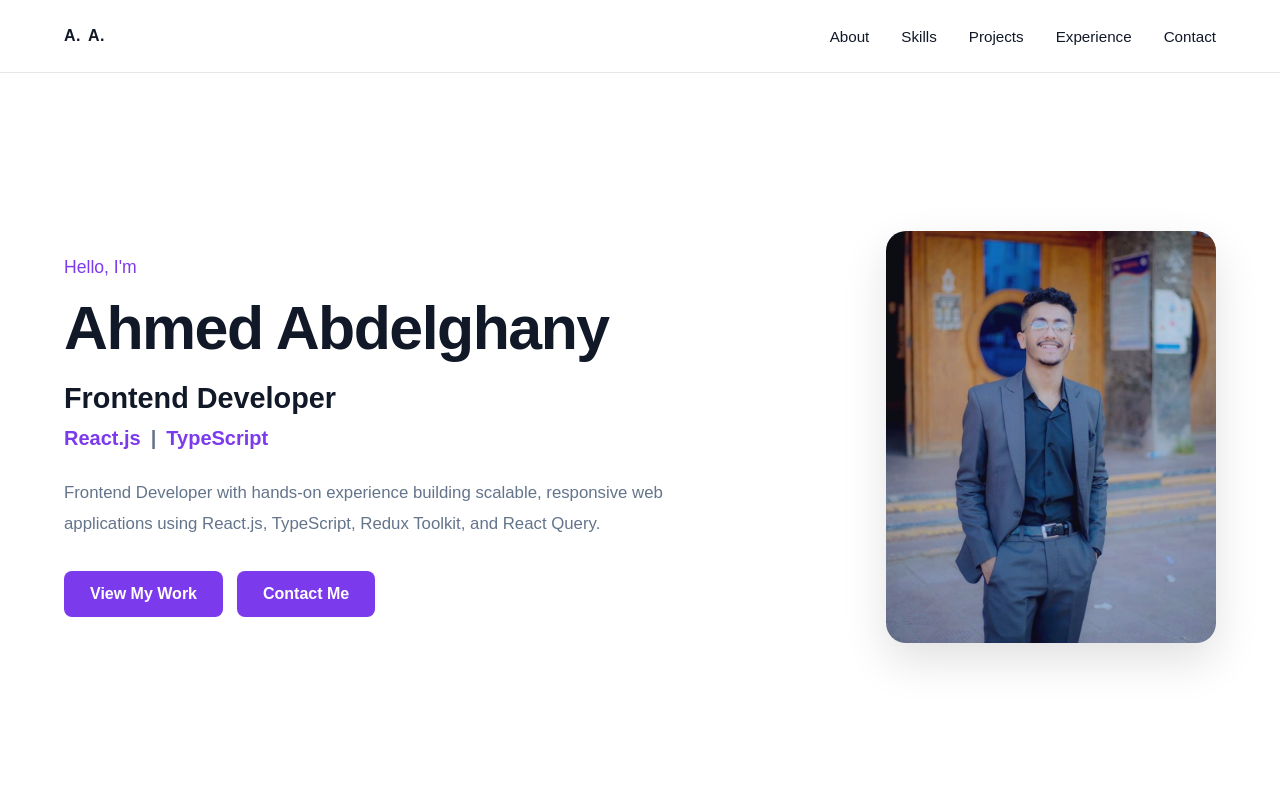
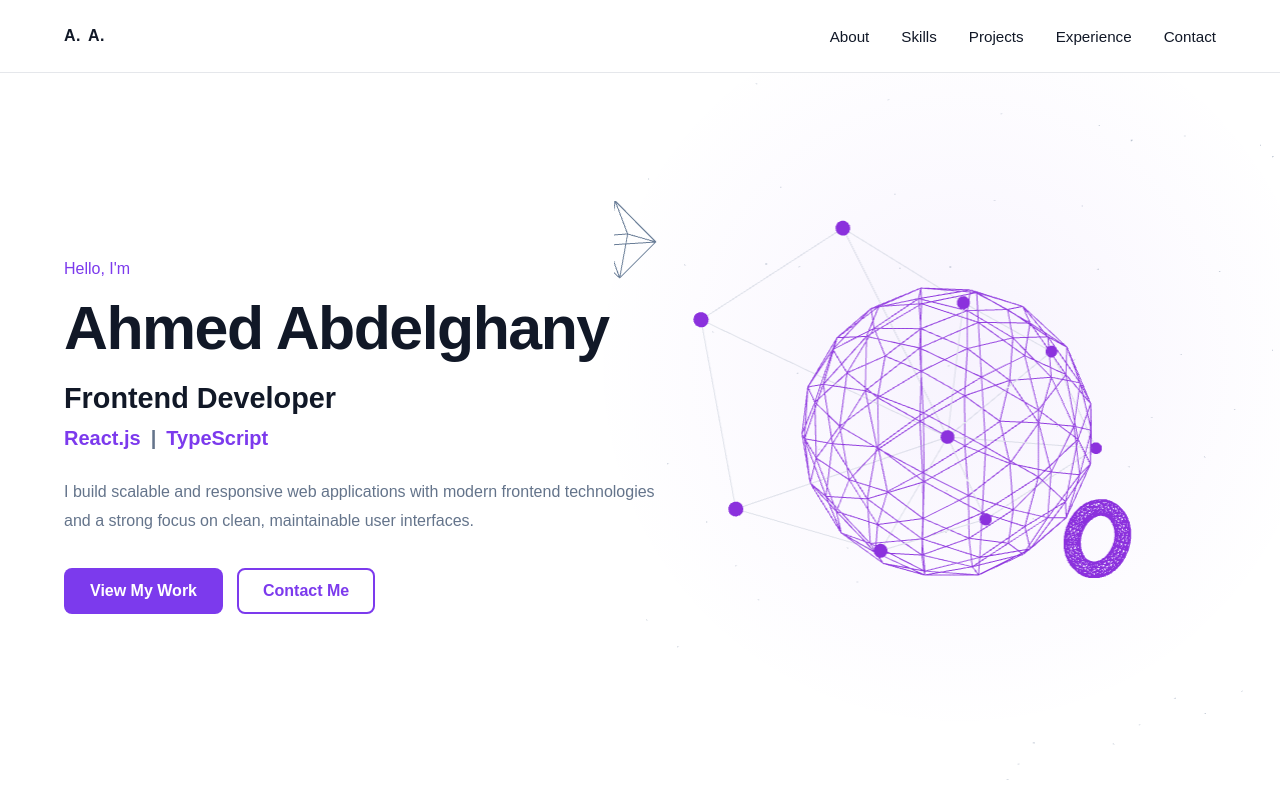
Before and after one commit to Ahmedabdelghany11/portfolio_, a React (Vite) app: page / in a window 1280 px wide. Shown: the top 800 px of the page. Built offline with nearby package versions, Linux system fonts and the light colour scheme.

Commit message:
finish the hero section

```diff
--- a/package.json
+++ b/package.json
@@ -13,9 +13,12 @@
     "@fortawesome/fontawesome-svg-core": "^7.3.1",
     "@fortawesome/free-brands-svg-icons": "^7.3.1",
     "@fortawesome/react-fontawesome": "^3.5.0",
+    "@react-three/drei": "^10.7.8",
+    "@react-three/fiber": "^9.7.0",
     "react": "^19.2.8",
     "react-dom": "^19.2.8",
-    "sass": "^1.102.0"
+    "sass": "^1.102.0",
+    "three": "^0.185.1"
   },
   "devDependencies": {
     "@eslint/js": "^10.0.1",
--- a/src/assets/styles/main.scss
+++ b/src/assets/styles/main.scss
@@ -1,6 +1,8 @@
 @use "./reset";
 
 @use "../../sections/Hero/hero";
+
+@use "../../components/HeroScene/hero-scene";
 
 @use "../../components/Button/button";
 
--- /dev/null
+++ b/src/components/HeroScene/HeroScene.jsx
@@ -0,0 +1,265 @@
+import { useMemo, useRef } from "react";
+import * as THREE from "three";
+import { Canvas, useFrame } from "@react-three/fiber";
+import { Float } from "@react-three/drei";
+
+import "./_hero-scene.scss";
+
+function Network() {
+  const groupRef = useRef(null);
+
+  const nodes = useMemo(
+    () => [
+      [-1.8, 0.9, -0.5],
+      [-0.8, 1.6, -0.2],
+      [0.4, 1.1, -0.4],
+      [1.5, 0.7, -0.6],
+      [1.8, -0.2, -0.3],
+      [0.7, -0.8, -0.5],
+      [-0.5, -0.9, -0.2],
+      [-1.6, -0.5, -0.4],
+      [0, 0, 0],
+    ],
+    []
+  );
+
+  const connections = useMemo(() => {
+    const lines = [];
+
+    const pairs = [
+      [0, 1],
+      [1, 2],
+      [2, 3],
+      [3, 4],
+      [4, 5],
+      [5, 6],
+      [6, 7],
+      [7, 0],
+      [0, 8],
+      [1, 8],
+      [2, 8],
+      [3, 8],
+      [4, 8],
+      [5, 8],
+      [6, 8],
+      [7, 8],
+    ];
+
+    pairs.forEach(([start, end]) => {
+      const startPoint = new THREE.Vector3(...nodes[start]);
+      const endPoint = new THREE.Vector3(...nodes[end]);
+
+      lines.push([startPoint, endPoint]);
+    });
+
+    return lines;
+  }, [nodes]);
+
+  useFrame((state) => {
+    if (!groupRef.current) return;
+
+    const time = state.clock.elapsedTime;
+
+    groupRef.current.rotation.y = time * 0.08;
+
+    groupRef.current.rotation.x =
+      Math.sin(time * 0.25) * 0.08;
+
+    groupRef.current.position.x =
+      state.pointer.x * 0.12;
+
+    groupRef.current.position.y =
+      state.pointer.y * 0.08;
+  });
+
+  return (
+    <group ref={groupRef}>
+      {/* Central geometry */}
+      <Float
+        speed={1.2}
+        rotationIntensity={0.35}
+        floatIntensity={0.4}
+      >
+        <mesh>
+          <icosahedronGeometry args={[1.15, 2]} />
+
+          <meshBasicMaterial
+            color="#7c3aed"
+            wireframe
+            transparent
+            opacity={0.75}
+          />
+        </mesh>
+      </Float>
+
+      {/* Nodes */}
+      {nodes.map((position, index) => (
+        <mesh
+          key={index}
+          position={position}
+        >
+          <sphereGeometry args={[0.055, 12, 12]} />
+
+          <meshBasicMaterial color="#7c3aed" />
+        </mesh>
+      ))}
+
+      {/* Connections */}
+      {connections.map(([start, end], index) => {
+        const points = [start, end];
+
+        const geometry =
+          new THREE.BufferGeometry().setFromPoints(points);
+
+        return (
+          <line
+            key={index}
+            geometry={geometry}
+          >
+            <lineBasicMaterial
+              color="#94a3b8"
+              transparent
+              opacity={0.35}
+            />
+          </line>
+        );
+      })}
+
+      {/* Floating octahedron */}
+      <Float
+        speed={1.6}
+        rotationIntensity={0.5}
+        floatIntensity={0.7}
+      >
+        <mesh position={[-2.2, 1.5, -1]}>
+          <octahedronGeometry args={[0.28, 0]} />
+
+          <meshBasicMaterial
+            color="#64748b"
+            wireframe
+          />
+        </mesh>
+      </Float>
+
+      {/* Floating torus */}
+      <Float
+        speed={1.4}
+        rotationIntensity={0.45}
+        floatIntensity={0.6}
+      >
+        <mesh position={[2.2, -1.1, -0.8]}>
+          <torusGeometry
+            args={[0.32, 0.08, 12, 32]}
+          />
+
+          <meshBasicMaterial
+            color="#7c3aed"
+            wireframe
+          />
+        </mesh>
+      </Float>
+    </group>
+  );
+}
+
+function BackgroundParticles() {
+  const pointsRef = useRef(null);
+
+  /*
+   * Deterministic particle positions.
+   *
+   * We intentionally don't use Math.random()
+   * because React Compiler considers it an impure
+   * function during render.
+   */
+  const particles = useMemo(() => {
+    const positions = new Float32Array(240 * 3);
+
+    for (let i = 0; i < 240; i++) {
+      const x =
+        ((i * 37) % 100) / 100 - 0.5;
+
+      const y =
+        ((i * 67) % 100) / 100 - 0.5;
+
+      const z =
+        ((i * 97) % 100) / 100 - 0.5;
+
+      positions[i * 3] = x * 9;
+
+      positions[i * 3 + 1] = y * 6;
+
+      positions[i * 3 + 2] = z * 5;
+    }
+
+    return positions;
+  }, []);
+
+  useFrame((state) => {
+    if (!pointsRef.current) return;
+
+    pointsRef.current.rotation.y =
+      state.clock.elapsedTime * 0.015;
+
+    pointsRef.current.rotation.x =
+      state.clock.elapsedTime * 0.008;
+  });
+
+  return (
+    <points ref={pointsRef}>
+      <bufferGeometry>
+        <bufferAttribute
+          attach="attributes-position"
+          count={particles.length / 3}
+          array={particles}
+          itemSize={3}
+        />
+      </bufferGeometry>
+
+      <pointsMaterial
+        color="#94a3b8"
+        size={0.018}
+        transparent
+        opacity={0.45}
+        sizeAttenuation
+      />
+    </points>
+  );
+}
+
+function HeroSceneContent() {
+  return (
+    <>
+      <ambientLight intensity={0.5} />
+
+      <Network />
+
+      <BackgroundParticles />
+    </>
+  );
+}
+
+function HeroScene() {
+  return (
+    <div
+      className="hero-scene"
+      aria-hidden="true"
+    >
+      <Canvas
+        camera={{
+          position: [0, 0, 7],
+          fov: 45,
+        }}
+        dpr={[1, 1.5]}
+        gl={{
+          antialias: true,
+          alpha: true,
+        }}
+      >
+        <HeroSceneContent />
+      </Canvas>
+    </div>
+  );
+}
+
+export default HeroScene;
--- /dev/null
+++ b/src/components/HeroScene/_hero-scene.scss
@@ -0,0 +1,38 @@
+.hero-scene {
+  position: absolute;
+  top: 0;
+  right: 0;
+
+  width: 52%;
+  height: 100%;
+
+  pointer-events: none;
+
+  z-index: 0;
+
+  canvas {
+    display: block;
+
+    width: 100%;
+    height: 100%;
+  }
+}
+
+@media (max-width: 900px) {
+  .hero-scene {
+    width: 48%;
+    opacity: 0.65;
+  }
+}
+
+@media (max-width: 767px) {
+  .hero-scene {
+    display: none;
+  }
+}
+
+@media (prefers-reduced-motion: reduce) {
+  .hero-scene {
+    display: none;
+  }
+}
--- a/src/components/Navbar/Navbar.jsx
+++ b/src/components/Navbar/Navbar.jsx
@@ -18,7 +18,6 @@ function Navbar() {
           aria-label="Ahmed Abdelghany - Home"
         >
           <span className="navbar__logo-mark">
-            {/* First name */}
             <span className="navbar__logo-word navbar__logo-word--first">
               <span className="navbar__logo-short">
                 A<span className="navbar__logo-dot">.</span>
@@ -27,7 +26,6 @@ function Navbar() {
               <span className="navbar__logo-full">hmed</span>
             </span>
 
-            {/* Last name */}
             <span className="navbar__logo-word navbar__logo-word--last">
               <span className="navbar__logo-short">
                 A<span className="navbar__logo-dot">.</span>
--- a/src/sections/Hero/Hero.jsx
+++ b/src/sections/Hero/Hero.jsx
@@ -1,45 +1,57 @@
-import profileImage from "../../assets/images/avatar.jpeg";
 import Button from "../../components/Button/Button";
+import HeroScene from "../../components/HeroScene/HeroScene";
 
 function Hero() {
   return (
-    <section id="home" className="hero">
+    <section className="hero" id="home">
+      <HeroScene />
+
       <div className="container">
         <div className="hero__content">
           <div className="hero__text">
-            <p className="hero__eyebrow">Hello, I'm</p>
+            <p className="hero__eyebrow">
+              Hello, I'm
+            </p>
 
-            <h1 className="hero__title">Ahmed Abdelghany</h1>
+            <h1 className="hero__title">
+              Ahmed Abdelghany
+            </h1>
 
-            <h2 className="hero__role">Frontend Developer</h2>
+            <h2 className="hero__role">
+              Frontend Developer
+            </h2>
 
             <div className="hero__technologies">
-              <span className="technology">React.js</span>
+              <span className="technology">
+                React.js
+              </span>
 
               <span className="separator">|</span>
 
-              <span className="technology">TypeScript</span>
+              <span className="technology">
+                TypeScript
+              </span>
             </div>
 
             <p className="hero__description">
-              Frontend Developer with hands-on experience building scalable,
-              responsive web applications using React.js, TypeScript, Redux
-              Toolkit, and React Query.
+              I build scalable and responsive web
+              applications with modern frontend
+              technologies and a strong focus on
+              clean, maintainable user interfaces.
             </p>
 
             <div className="hero__actions">
-              <Button href="#projects">View My Work</Button>
+              <Button href="#projects">
+                View My Work
+              </Button>
 
-              <Button href="#contact">Contact Me</Button>
+              <Button
+                href="#contact"
+                variant="secondary"
+              >
+                Contact Me
+              </Button>
             </div>
-          </div>
-
-          <div className="hero__image-wrapper">
-            <img
-              src={profileImage}
-              alt="Ahmed Abdelghany"
-              className="hero__image"
-            />
           </div>
         </div>
       </div>
--- a/src/sections/Hero/_hero.scss
+++ b/src/sections/Hero/_hero.scss
@@ -1,29 +1,56 @@
 @use "../../assets/styles/config" as *;
 
 .hero {
+  position: relative;
+
   display: flex;
   align-items: center;
 
   min-height: calc(100vh - 72px);
-  padding: 70px 0;
+
+  padding: 90px 0;
+
+  overflow: hidden;
+
+  &::before {
+    content: "";
+
+    position: absolute;
+    inset: 0;
+
+    background:
+      radial-gradient(
+        circle at 75% 40%,
+        rgba(124, 58, 237, 0.06),
+        transparent 35%
+      );
+
+    pointer-events: none;
+
+    z-index: 0;
+  }
 
   &__content {
-    display: grid;
-    grid-template-columns: minmax(0, 1.15fr) minmax(280px, 0.75fr);
+    position: relative;
 
-    gap: 70px;
+    z-index: 2;
+
+    display: flex;
     align-items: center;
+
+    min-height: calc(100vh - 252px);
   }
 
   &__text {
-    max-width: 680px;
+    max-width: 700px;
   }
 
   &__eyebrow {
     margin: 0 0 18px;
 
     color: $primary-color;
-    font-size: 1.1rem;
+
+    font-size: 1rem;
     font-weight: 500;
   }
 
@@ -31,8 +58,10 @@
     margin: 0 0 18px;
 
     color: $text-color;
+
     font-size: clamp(3rem, 5vw, 3.8rem);
     font-weight: 800;
+
     line-height: 1.08;
     letter-spacing: -1.5px;
   }
@@ -41,17 +70,20 @@
     margin: 0 0 10px;
 
     color: $text-color;
+
     font-size: 1.8rem;
     font-weight: 700;
+
     line-height: 1.3;
   }
 
   &__technologies {
     display: flex;
     align-items: center;
+
     gap: 10px;
 
-    margin: 0 0 28px;
+    margin-bottom: 28px;
 
     font-size: 1.25rem;
     font-weight: 600;
@@ -66,63 +98,34 @@
   }
 
   &__description {
-    max-width: 650px;
+    max-width: 600px;
+
     margin: 0 0 32px;
 
     color: $muted-color;
-    font-size: 1.05rem;
+
+    font-size: 1rem;
     line-height: 1.8;
   }
 
   &__actions {
     display: flex;
     flex-wrap: wrap;
+
     gap: 14px;
-  }
-
-  &__image-wrapper {
-    width: 100%;
-    max-width: 330px;
-    margin-left: auto;
-
-    overflow: hidden;
-
-    border-radius: 20px;
-
-    box-shadow: 0 18px 45px rgba(0, 0, 0, 0.12);
-  }
-
-  &__image {
-    display: block;
-
-    width: 100%;
-    aspect-ratio: 4 / 5;
-
-    object-fit: cover;
-    object-position: center top;
   }
 }
 
 @media (max-width: 900px) {
   .hero {
+    padding: 70px 0;
+
     &__content {
-      gap: 45px;
+      min-height: auto;
     }
 
-    &__title {
-      font-size: clamp(3rem, 5vw, 3.5rem);
-    }
-
-    &__role {
-      font-size: 1.6rem;
-    }
-
-    &__technologies {
-      font-size: 1.15rem;
-    }
-
-    &__image-wrapper {
-      max-width: 300px;
+    &__text {
+      max-width: 600px;
     }
   }
 }
@@ -130,44 +133,16 @@
 @media (max-width: 767px) {
   .hero {
     min-height: auto;
-    padding: 50px 0 70px;
+
+    padding: 70px 0;
 
     &__content {
-      grid-template-columns: 1fr;
-      gap: 32px;
-    }
-
-    &__text {
-      max-width: 100%;
-    }
-
-    &__image-wrapper {
-      order: -1;
-
-      width: 100%;
-      max-width: 240px;
-      margin: 0 auto;
-
-      border-radius: 18px;
-    }
-
-    &__image {
-      aspect-ratio: 1 / 1;
-
-      object-fit: cover;
-      object-position: center top;
-    }
-
-    &__eyebrow {
-      margin-bottom: 14px;
-      font-size: 1rem;
+      min-height: auto;
     }
 
     &__title {
-      margin-bottom: 16px;
+      font-size: clamp(2.8rem, 12vw, 3.8rem);
 
-      font-size: clamp(2.8rem, 12vw, 3.8rem);
-      line-height: 1.08;
       letter-spacing: -1px;
     }
 
@@ -176,21 +151,17 @@
     }
 
     &__technologies {
-      gap: 8px;
-      margin-bottom: 24px;
-
       font-size: 1.1rem;
     }
 
     &__description {
-      font-size: 1rem;
+      font-size: 0.95rem;
       line-height: 1.7;
     }
 
     &__actions {
       flex-direction: column;
       align-items: stretch;
-      gap: 12px;
     }
   }
 }
```
Also changed, not shown: src/components/Navbar/_navbar.scss (+46 -34 lines), 1 other file (tests, documents, lock files or other folders).
